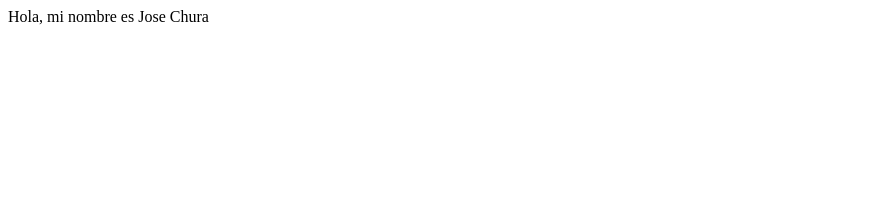
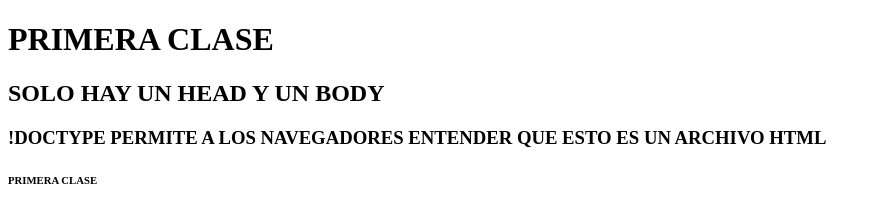
Before and after one commit to josechur45/Miproyecto, a plain HTML site: page index.html in a window 1280 px wide. Shown: the whole page, without its empty margins (0-881 px from the left). Drawn offline with Linux system fonts and the light colour scheme.

Commit message:
cambiando todo

```diff
--- a/index.html
+++ b/index.html
@@ -1,9 +1,18 @@
 <!DOCTYPE html>
-<html>
-<head>
-    <title> Mi primer Proyecto  HTML</title>
-</head>
-<body
-      <h1> Hola, mi nombre es Jose Chura </h1>
-</body>
+<html lang="es">
+    <head>
+        <!--Esto es para mostrar mi pagina-->
+    <title>Curso Front End</title>
+    <meta charset="UTF-8"/>
+    </head>
+    <body>
+        <header>
+<h1>PRIMERA CLASE</h1>
+<h2>SOLO HAY UN HEAD Y UN BODY</h2>
+<h3>!DOCTYPE PERMITE A LOS NAVEGADORES ENTENDER QUE ESTO ES UN ARCHIVO HTML</h3>
+<h6>PRIMERA CLASE</h6>
+        </header>
+
+
+    </body>
 </html>
```
